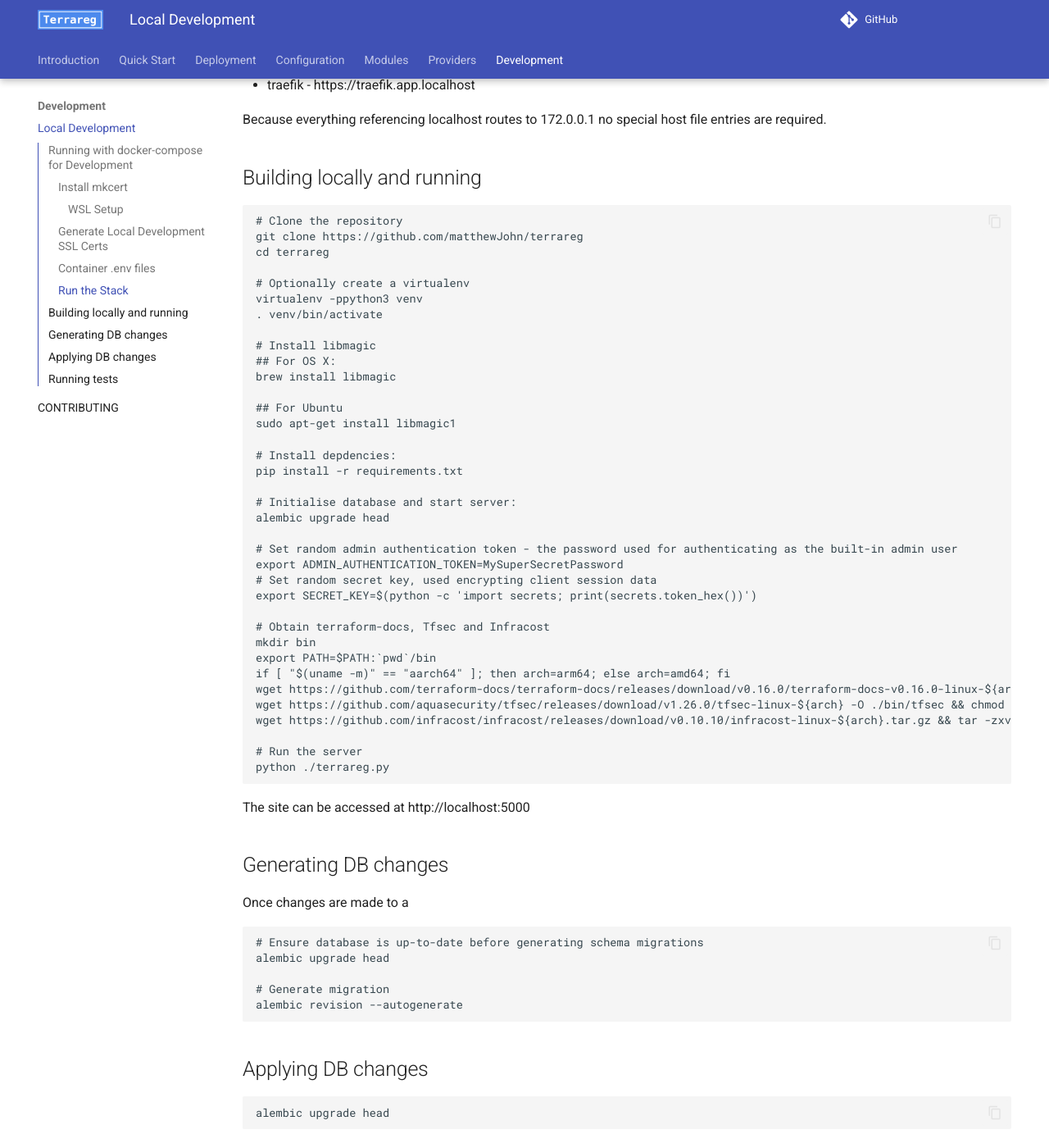
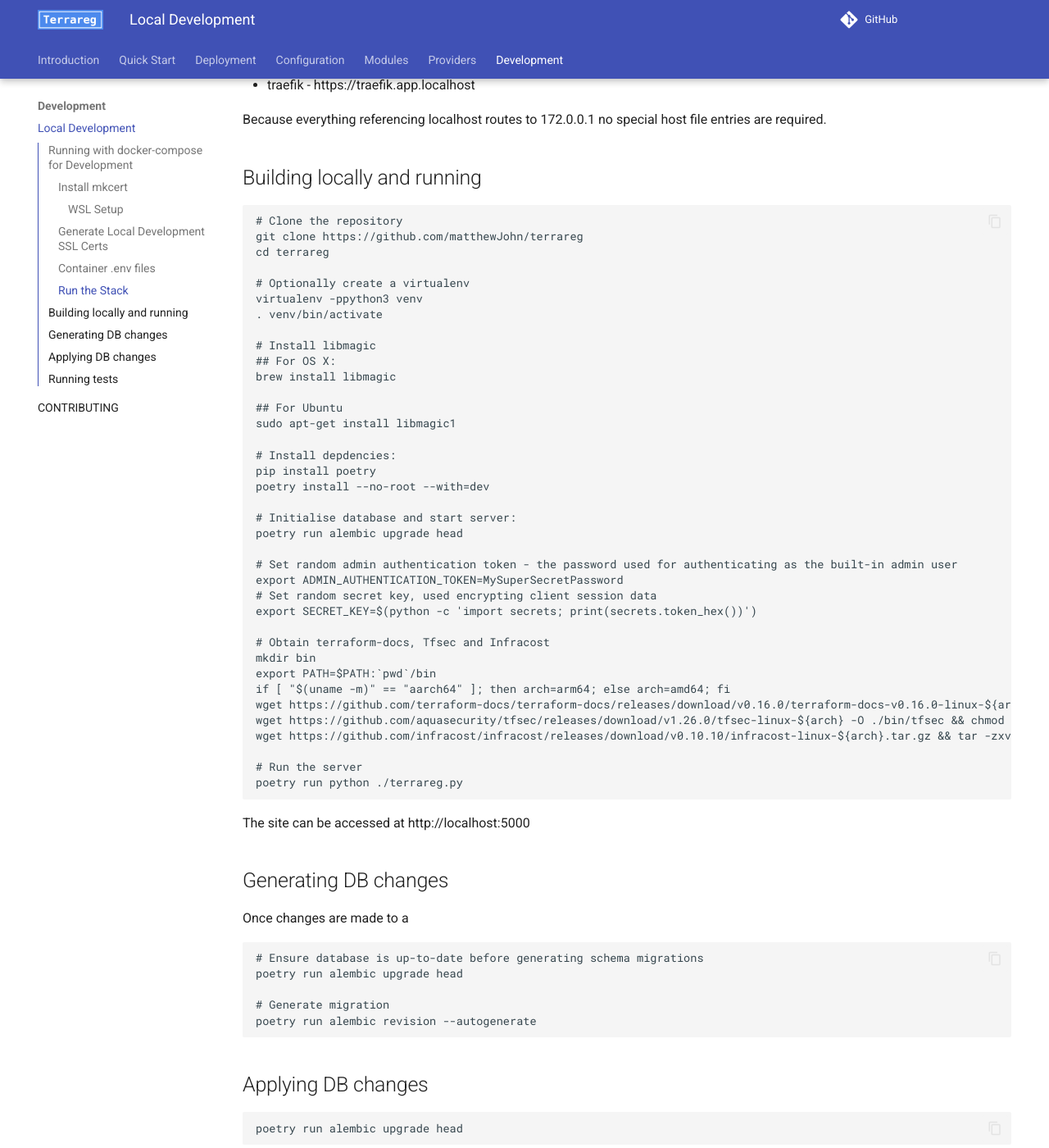
Before and after one commit to MatthewJohn/terrareg, an MkDocs documentation site: the page built from docs/LOCAL_DEVELOPMENT.md, in a window 1280 px wide and 1400 px high, scrolled down 2091 px. Shown: the whole window at 82% size. Built offline with MkDocs 1.6.1 and Material for MkDocs 9.7.7, drawn with Linux system fonts in a browser that asks for light colours; comment, search, counter and statistics services are not loaded; the version menu is left out; some of the changed text lies outside the part shown.

Commit message:
docs: Update remaining docs for executing scripts/binaries during development
Issue #565

````diff
--- a/docs/LOCAL_DEVELOPMENT.md
+++ b/docs/LOCAL_DEVELOPMENT.md
@@ -93,10 +93,11 @@ brew install libmagic
 sudo apt-get install libmagic1
 
 # Install depdencies:
-pip install -r requirements.txt
+pip install poetry
+poetry install --no-root --with=dev
 
 # Initialise database and start server:
-alembic upgrade head
+poetry run alembic upgrade head
 
 # Set random admin authentication token - the password used for authenticating as the built-in admin user
 export ADMIN_AUTHENTICATION_TOKEN=MySuperSecretPassword
@@ -112,7 +113,7 @@ wget https://github.com/aquasecurity/tfsec/releases/download/v1.26.0/tfsec-linux
 wget https://github.com/infracost/infracost/releases/download/v0.10.10/infracost-linux-${arch}.tar.gz && tar -zxvf infracost-linux-${arch}.tar.gz infracost-linux-${arch} && mv infracost-linux-${arch} ./bin/infracost && chmod +x ./bin/infracost && rm infracost-linux-${arch}.tar.gz
 
 # Run the server
-python ./terrareg.py
+poetry run python ./terrareg.py
 ```
 
 The site can be accessed at http://localhost:5000
@@ -123,16 +124,16 @@ Once changes are made to a
 
 ```
 # Ensure database is up-to-date before generating schema migrations
-alembic upgrade head
+poetry run alembic upgrade head
 
 # Generate migration
-alembic revision --autogenerate
+poetry run alembic revision --autogenerate
 ```
 
 ## Applying DB changes
 
 ```
-alembic upgrade head
+poetry run alembic upgrade head
 ```
 
 ## Running tests
@@ -143,13 +144,13 @@ pip install poetry
 poetry install --no-root --with=dev
 
 # Run all tests
-pytest
+poetry run pytest
 
 # Running unit/integration/selenium tests individually
-pytest ./test/unit
-pytest ./test/integration
-pytest ./test/selenium
+poetry run pytest ./test/unit
+poetry run pytest ./test/integration
+poetry run pytest ./test/selenium
 
 # Running a specific test
-pytest -k test_setup_page
+poetry run pytest -k test_setup_page
 ```
````
